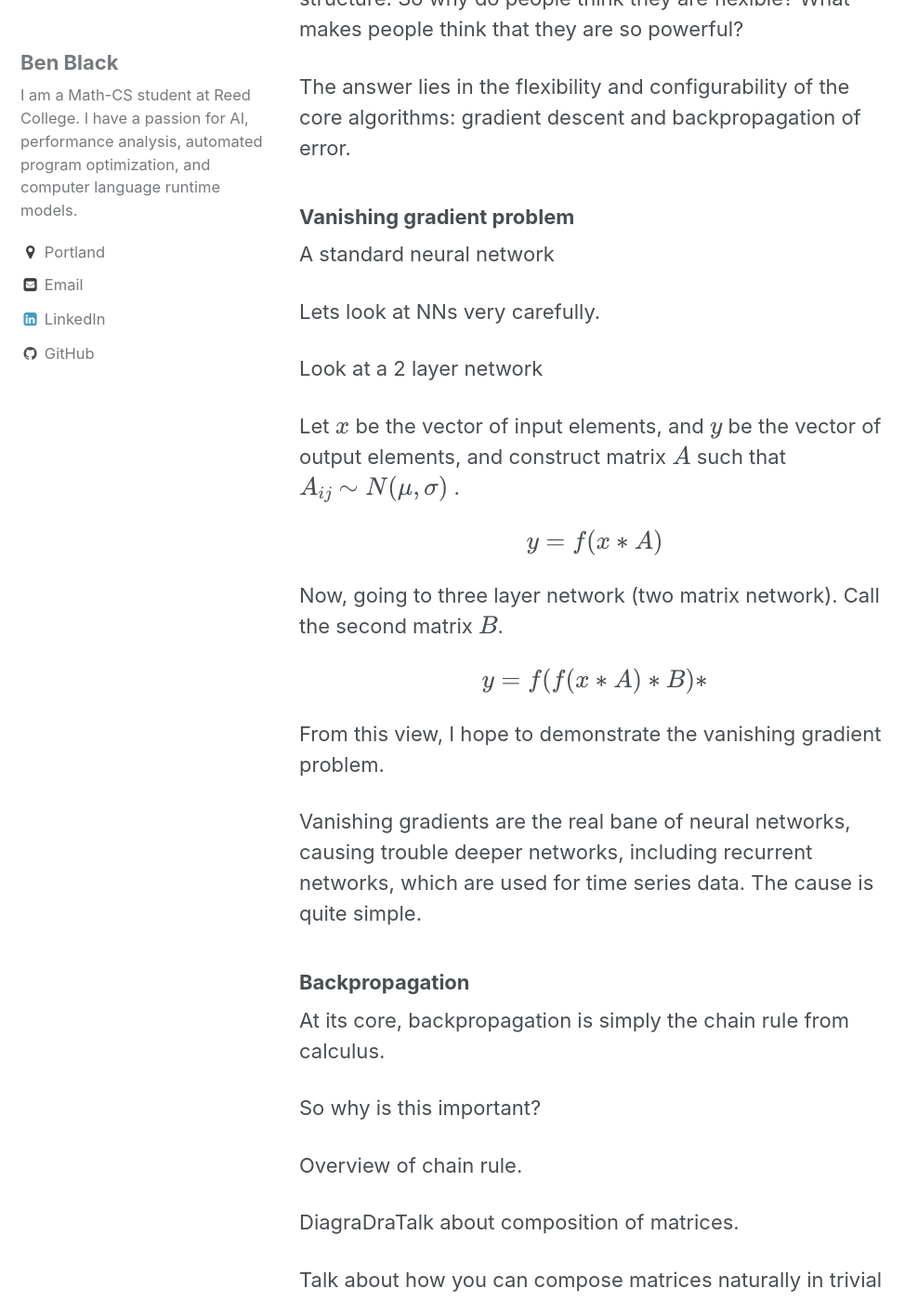
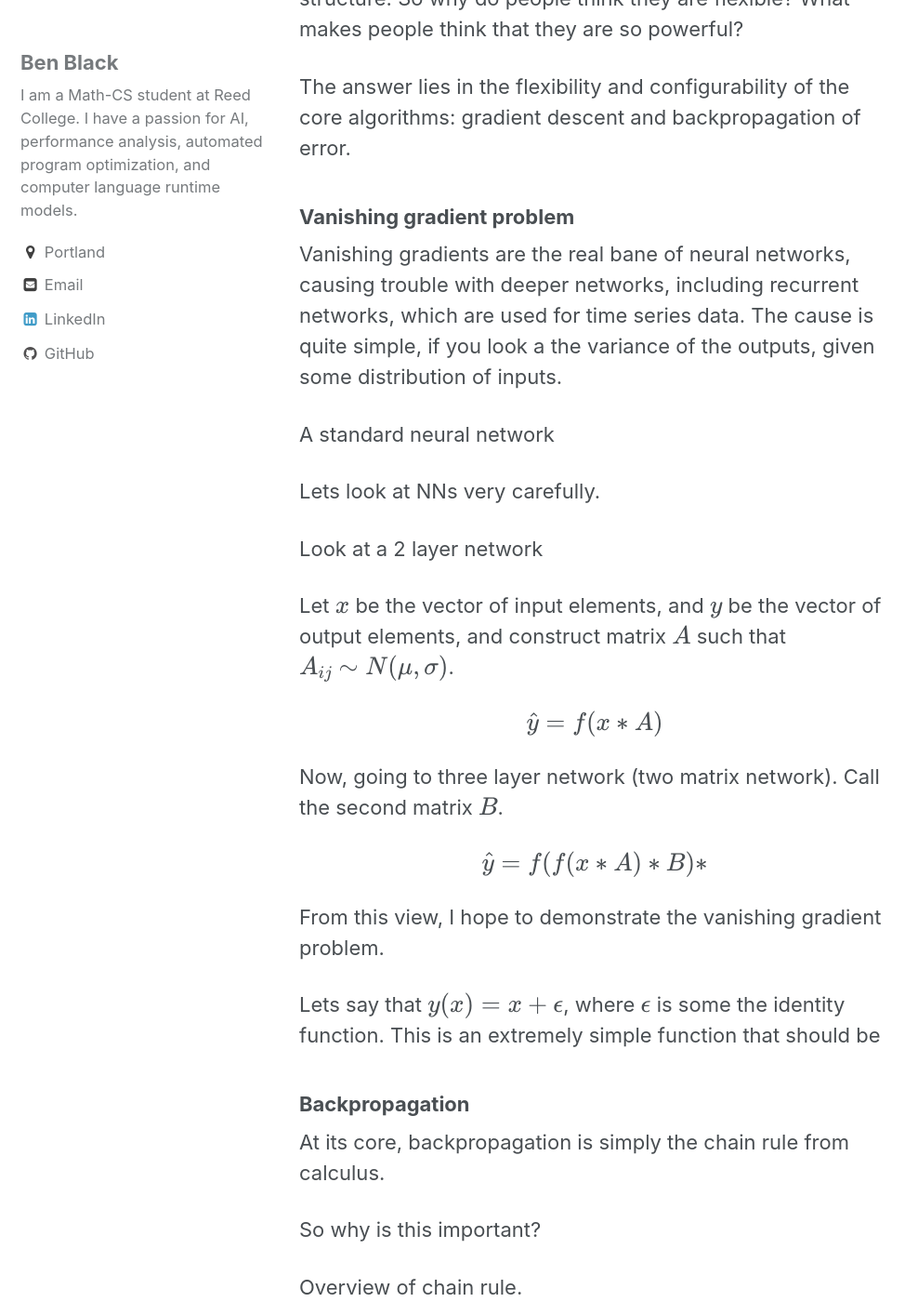
Before and after one commit to benblack769/benblack769.github.io, a Jekyll site: the page built from neural_posts/backpropogation-composeable-configurable.md, in a window 1280 px wide and 1400 px high, scrolled down 500 px. Shown: the whole window at 93% size, without its empty margins (0-988 px from the left). Built offline with Jekyll 4.4.1, drawn with Linux system fonts in a browser that asks for light colours; our own code applies the rules of GitHub Pages for plain Markdown files; formulas are drawn with MathJax 3; some of the changed text lies outside the part shown.

Commit message:
try no raw

```diff
--- a/neural_posts/backpropogation-composeable-configurable.md
+++ b/neural_posts/backpropogation-composeable-configurable.md
@@ -7,28 +7,26 @@
 
 ### Vanishing gradient problem
 
+Vanishing gradients are the real bane of neural networks, causing trouble with deeper networks, including recurrent networks, which are used for time series data. The cause is quite simple, if you look a the variance of the outputs, given some distribution of inputs.
+
 A standard neural network
 
 Lets look at NNs very carefully.
 
 Look at a 2 layer network
 
-Let $$x$$ be the vector of input elements, and $$y$$ be the vector of output elements, and construct matrix $$A$$ such that {% raw %}$$ A_{ij} \sim N(\mu, \sigma)$$ {% endraw %}.
+Let $$x$$ be the vector of input elements, and $$y$$ be the vector of output elements, and construct matrix $$A$$ such that $$ A_{ij} \sim N(\mu, \sigma)$$.
 
-{% raw %}
-$$ y = f(x*A) $$
-{% endraw %}
+$$ \hat{y} = f(x*A) $$
 
 Now, going to three layer network (two matrix network). Call the second matrix $$B$$.
 
-{% raw %}
-$$ y = f(f(x*A)*B)* $$
-{% endraw %}
+$$ \hat{y} = f(f(x*A)*B)* $$
 
 From this view, I hope to demonstrate the vanishing gradient problem.
 
-Vanishing gradients are the real bane of neural networks, causing trouble deeper networks, including recurrent networks, which are used for time series data. The cause is quite simple.
 
+Lets say that {% raw %}$$y(x) = x + \epsilon$${% endraw %}, where {% raw %}$$\epsilon$${% endraw %} is some  the identity function. This is an extremely simple function that should be
 
 
 ### Backpropagation
```
